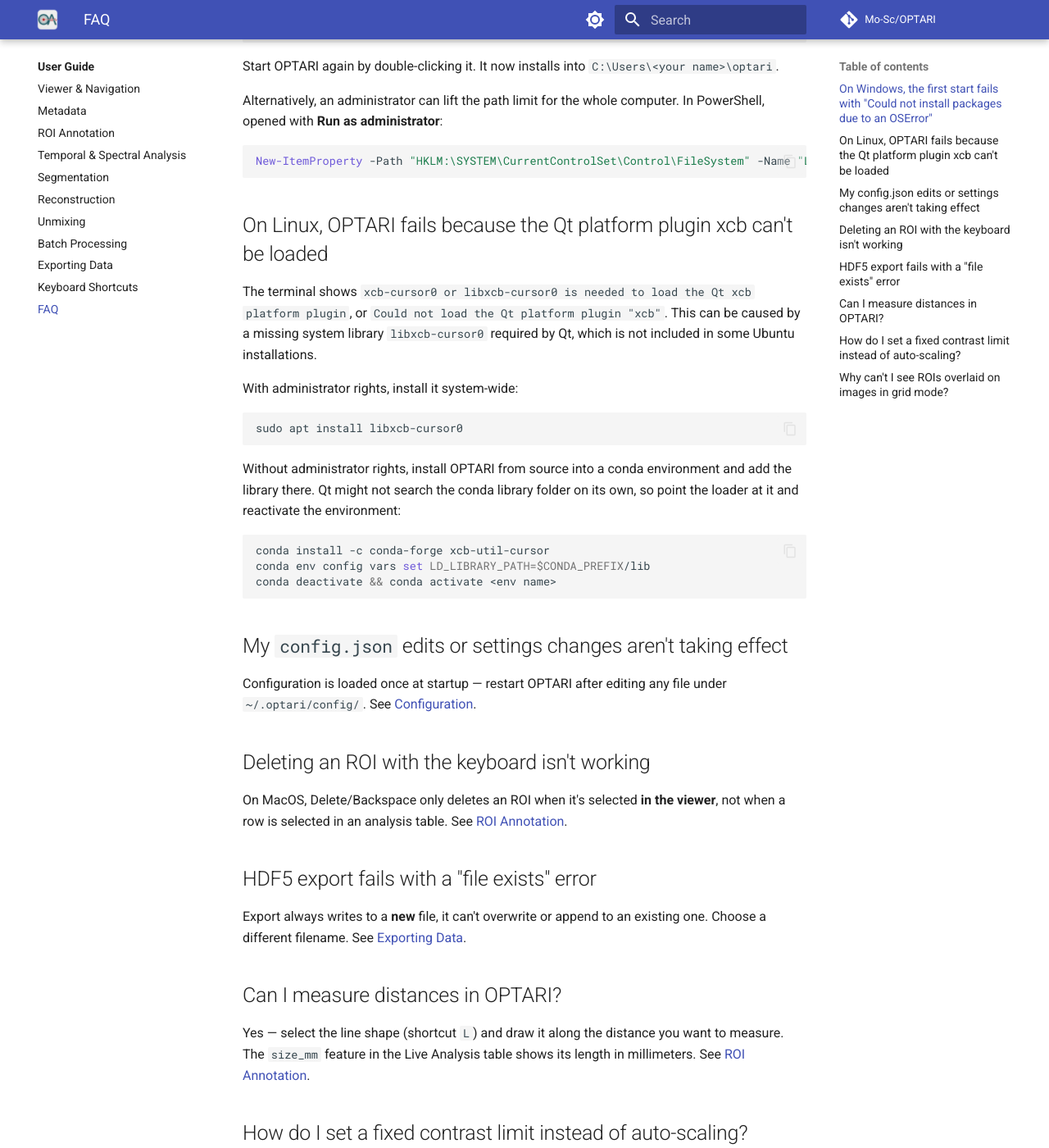
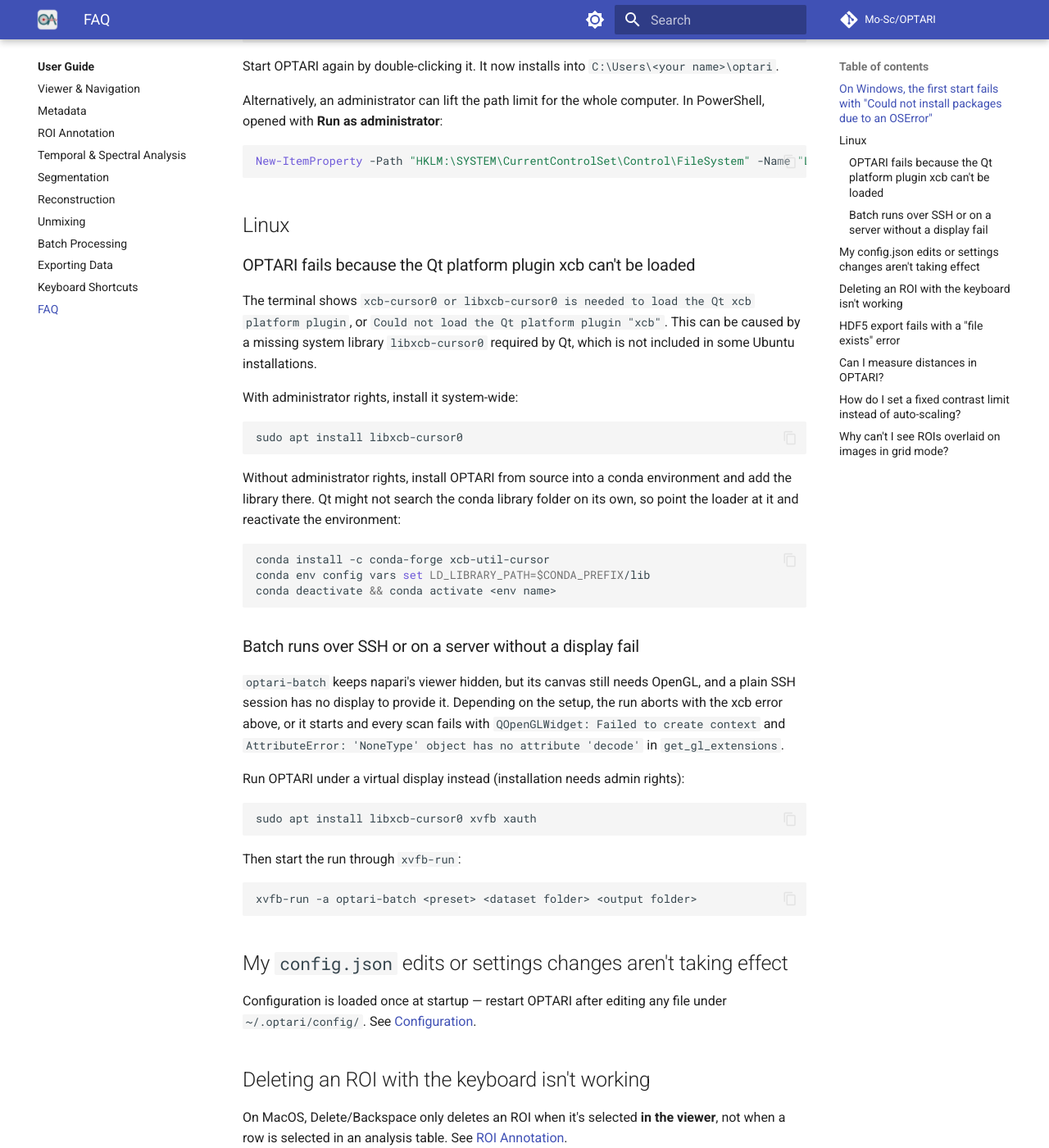
Before and after one commit to Mo-Sc/OPTARI, an MkDocs documentation site: the page built from docs/user-guide/faq.md, in a window 1280 px wide and 1400 px high, scrolled down 487 px. Shown: the whole window at 82% size. Built offline with MkDocs 1.6.1 and Material for MkDocs 9.7.7, drawn with Linux system fonts in a browser that asks for light colours; comment, search, counter and statistics services are not loaded.

Commit message:
faq for cli run

````diff
--- a/docs/user-guide/faq.md
+++ b/docs/user-guide/faq.md
@@ -42,6 +44,25 @@
 conda install -c conda-forge xcb-util-cursor
 conda env config vars set LD_LIBRARY_PATH=$CONDA_PREFIX/lib
 conda deactivate && conda activate <env name>
+```
+
+### Batch runs over SSH or on a server without a display fail
+
+`optari-batch` keeps napari's viewer hidden, but its canvas still needs OpenGL, and a plain SSH session has no
+display to provide it. Depending on the setup, the run aborts with the xcb error above, or it starts and every scan
+fails with `QOpenGLWidget: Failed to create context` and
+`AttributeError: 'NoneType' object has no attribute 'decode'` in `get_gl_extensions`.
+
+Run OPTARI under a virtual display instead (installation needs admin rights):
+
+```bash
+sudo apt install libxcb-cursor0 xvfb xauth
+```
+
+Then start the run through `xvfb-run`:
+
+```bash
+xvfb-run -a optari-batch <preset> <dataset folder> <output folder>
 ```
 
 
````
Also changed, not shown: other parts of docs/user-guide/faq.md (+3 -1 lines), docs/installation/index.md (+1 -1 lines), docs/user-guide/batch-processing.md (+1 -1 lines).
